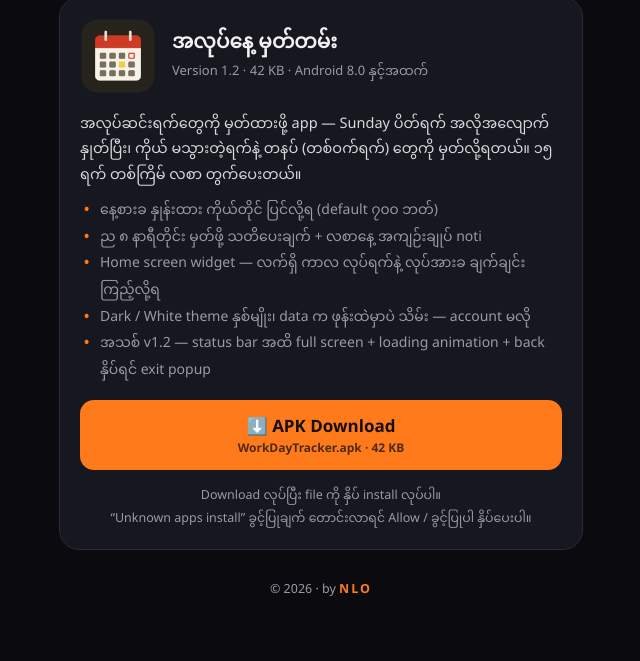
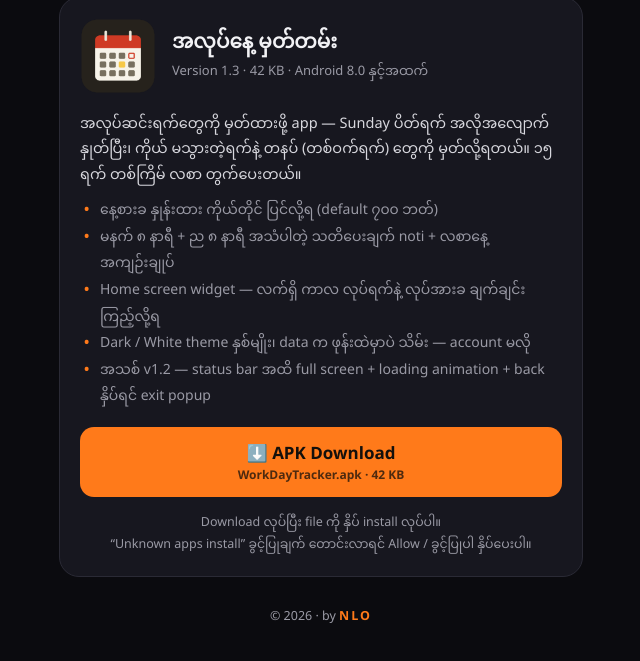
Before and after one commit to old-burma/nlo-app, a plain HTML site: page index.html in a window 1280 px wide. Shown: the part 179-840 px from the top of the page, without its empty margins (319-959 px from the left). Before the commit the page ends 816 px from the top, so only its background shows below. Drawn offline with Linux system fonts and the light colour scheme.

Commit message:
Store: v1.3

```diff
--- a/index.html
+++ b/index.html
@@ -45,13 +45,13 @@
       <img src="icon.png" alt="အလုပ်နေ့ မှတ်တမ်း icon">
       <div>
         <div class="name">အလုပ်နေ့ မှတ်တမ်း</div>
-        <div class="meta">Version 1.2 · 42 KB · Android 8.0 နှင့်အထက်</div>
+        <div class="meta">Version 1.3 · 42 KB · Android 8.0 နှင့်အထက်</div>
       </div>
     </div>
     <p class="desc">အလုပ်ဆင်းရက်တွေကို မှတ်ထားဖို့ app — Sunday ပိတ်ရက် အလိုအလျောက် နှုတ်ပြီး၊ ကိုယ် မသွားတဲ့ရက်နဲ့ တနပ် (တစ်ဝက်ရက်) တွေကို မှတ်လို့ရတယ်။ ၁၅ ရက် တစ်ကြိမ် လစာ တွက်ပေးတယ်။</p>
     <ul class="feats">
       <li>နေ့စားခ နှုန်းထား ကိုယ်တိုင် ပြင်လို့ရ (default ၇၀၀ ဘတ်)</li>
-      <li>ည ၈ နာရီတိုင်း မှတ်ဖို့ သတိပေးချက် + လစာနေ့ အကျဉ်းချုပ် noti</li>
+      <li>မနက် ၈ နာရီ + ည ၈ နာရီ အသံပါတဲ့ သတိပေးချက် noti + လစာနေ့ အကျဉ်းချုပ်</li>
       <li>Home screen widget — လက်ရှိ ကာလ လုပ်ရက်နဲ့ လုပ်အားခ ချက်ချင်း ကြည့်လို့ရ</li>
       <li>Dark / White theme နှစ်မျိုး၊ data က ဖုန်းထဲမှာပဲ သိမ်း — account မလို</li>
       <li>အသစ် v1.2 — status bar အထိ full screen + loading animation + back နှိပ်ရင် exit popup</li>
```
